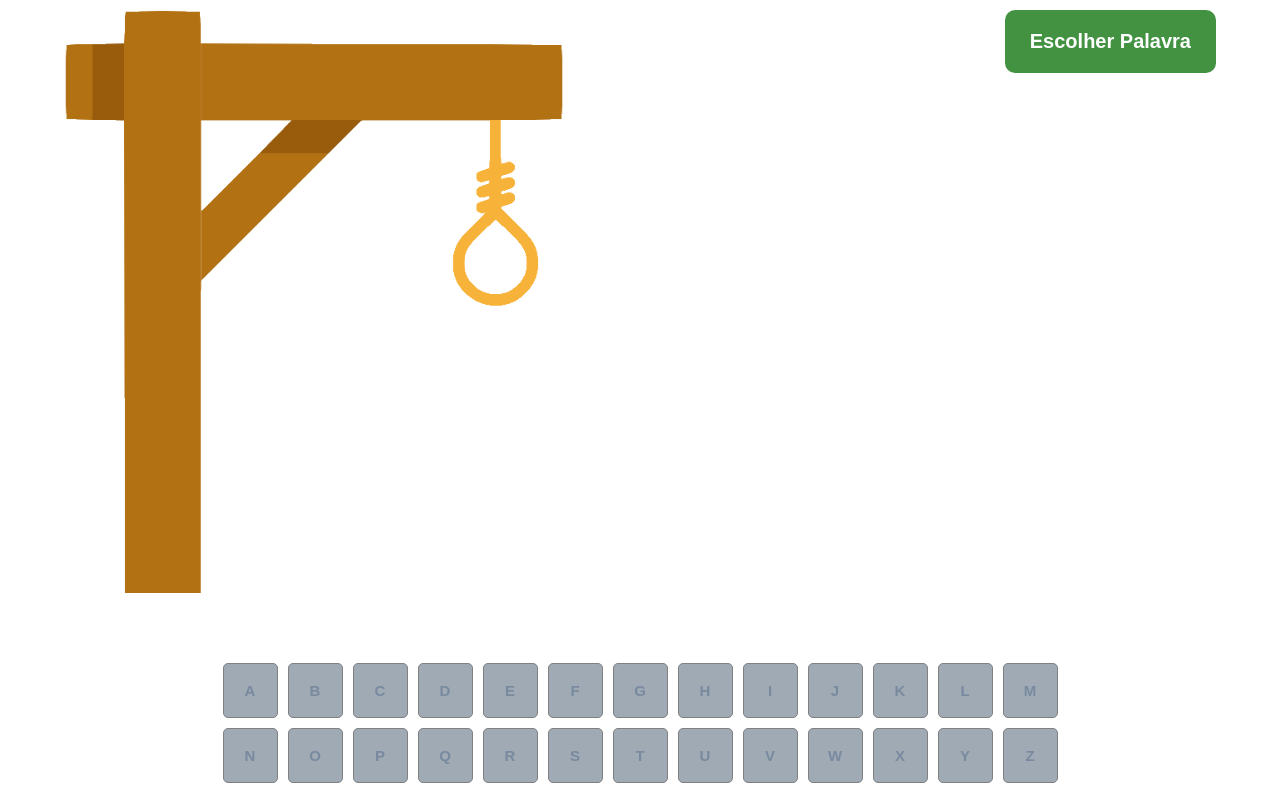
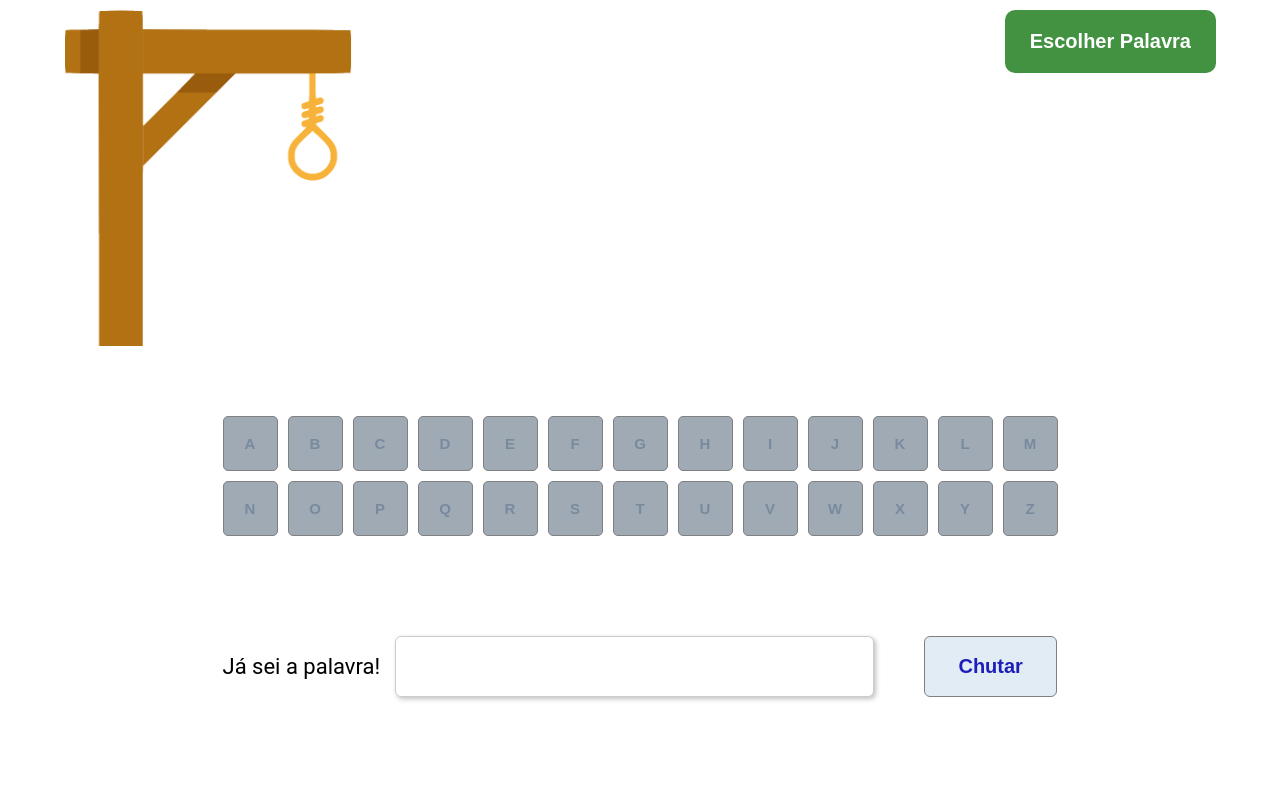
Before and after one commit to JuliaFLacerda/Forca, a React (Create React App) app: page / in a window 1280 px wide. Shown: the top 800 px of the page. Built offline with nearby package versions, Linux system fonts and the light colour scheme.

Commit message:
teste ajustes finos 10

```diff
--- a/src/style.css
+++ b/src/style.css
@@ -109,12 +109,12 @@ button{
 }
 
 img{
-    width: 500px;
+    width: 25%;
 
 }
 
 .escolherepalavra{
-    width: 50%;
+    width: 75%;
     display: flex;
     flex-direction: column;
     justify-content: space-between;
```
